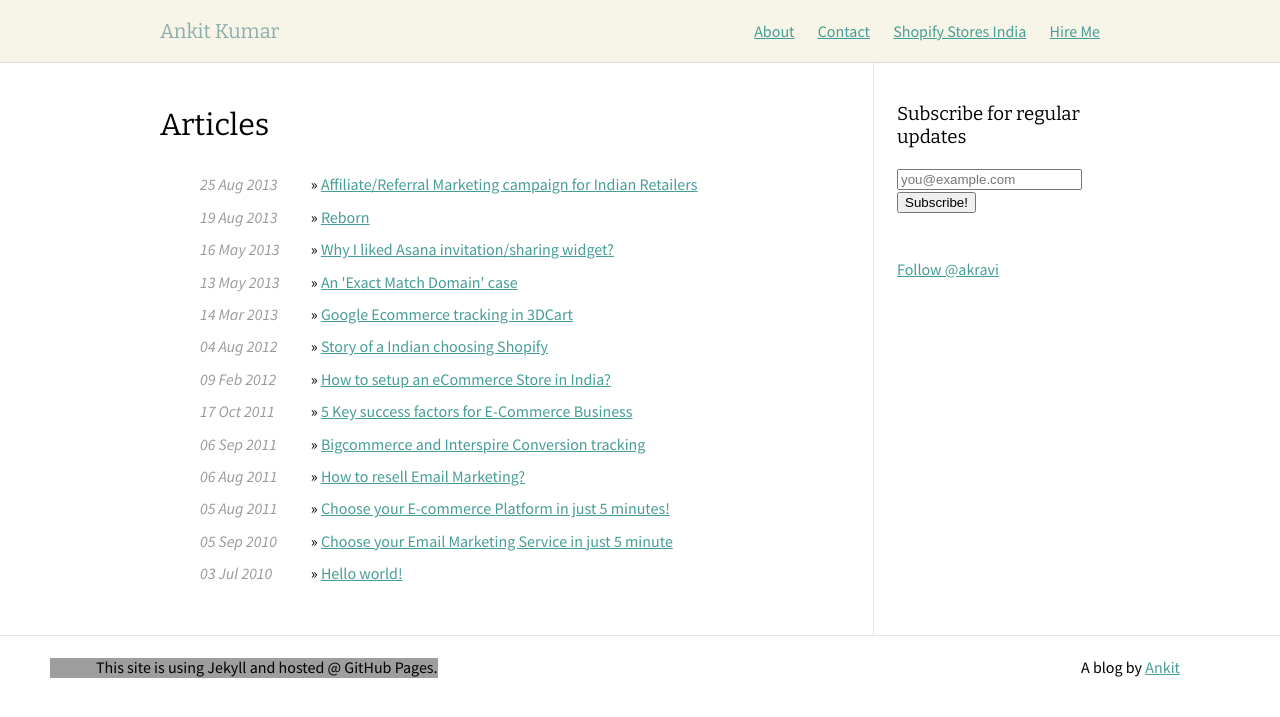
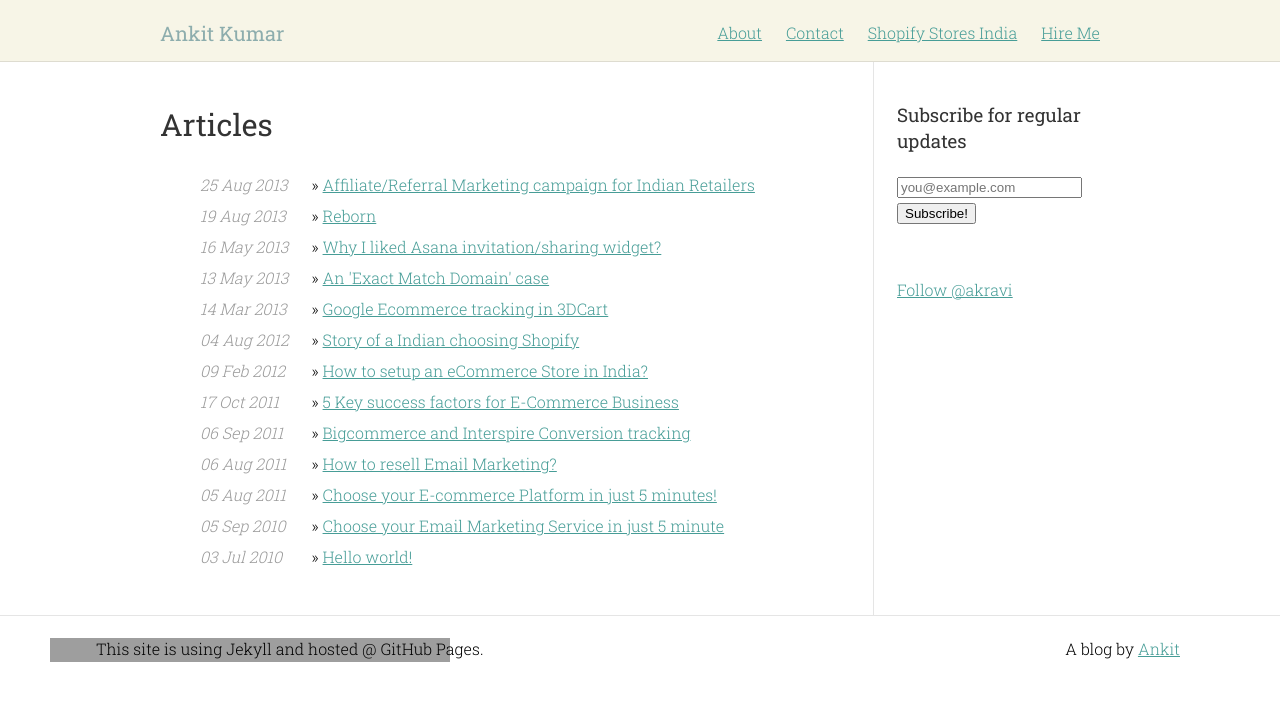
Before and after one commit to ankit7/ankit7.github.io, a Jekyll site: the page built from index.html, in a window 1280 px wide. Shown: the top 717 px of the page. Built offline with Jekyll 4.4.1, drawn with Linux system fonts in a browser that asks for light colours; nearby versions of some CDN libraries; comment, search, counter and statistics services are not loaded; grey boxes are pictures that could not be loaded.

Commit message:
Used Roboto Fonts

```diff
--- a/_layouts/default.html
+++ b/_layouts/default.html
@@ -11,7 +11,7 @@
 
     <!-- Custom CSS -->
     <link rel="stylesheet" href="/assets/css/main.css">
-    <link rel='stylesheet' href='//fonts.googleapis.com/css?family=Source+Sans+Pro%3A300%2C400%2C700%2C300italic%2C400italic%2C700italic%7CBitter%3A400%2C700&#038;subset=latin%2Clatin-ext' type='text/css' media='all' />
+    <link href='http://fonts.googleapis.com/css?family=Roboto+Slab:300,400' rel='stylesheet' type='text/css'>
 
 
     <!-- SEO Meta Tags -->
--- a/assets/css/main.css
+++ b/assets/css/main.css
@@ -24,26 +24,24 @@ ul {
   list-style-type: circle; }
 
 ul li {
-  margin-bottom: 10px; }
+  margin-bottom: 5px; }
 
 body {
-  font-family: "Source Sans Pro", Helvetica, sans-serif;
+  font-family: 'Roboto Slab', serif;
   font-size: 16px;
-  line-height: 22.4px;
+  font-weight: 300;
+  line-height: 26px;
   margin: 0; }
 
 h1, h2, h3, h4, h5 {
-  font-family: Bitter, Georgia, serif;
-  font-weight: 300;
+  font-family: 'Roboto Slab', serif;
+  font-weight: 400;
+  color: #333;
   margin-top: 0; }
 
 h1 {
   font-size: 30.4px;
   line-height: 44.8px; }
-
-p {
-  font-family: "Source Sans Pro", Helvetica, sans-serif;
-  }
 
 header {
   border-bottom: 1px solid rgba(0, 0, 0, 0.1);
@@ -82,7 +80,7 @@ section#content {
   section#content article p {
     margin: 25px 0;
     font-size: 100%;
-    line-height: 1.6em; }
+    line-height: 1.75em; }
   section#content h2 {
     line-height: 35.2px; }
   section#content h3 {
```
